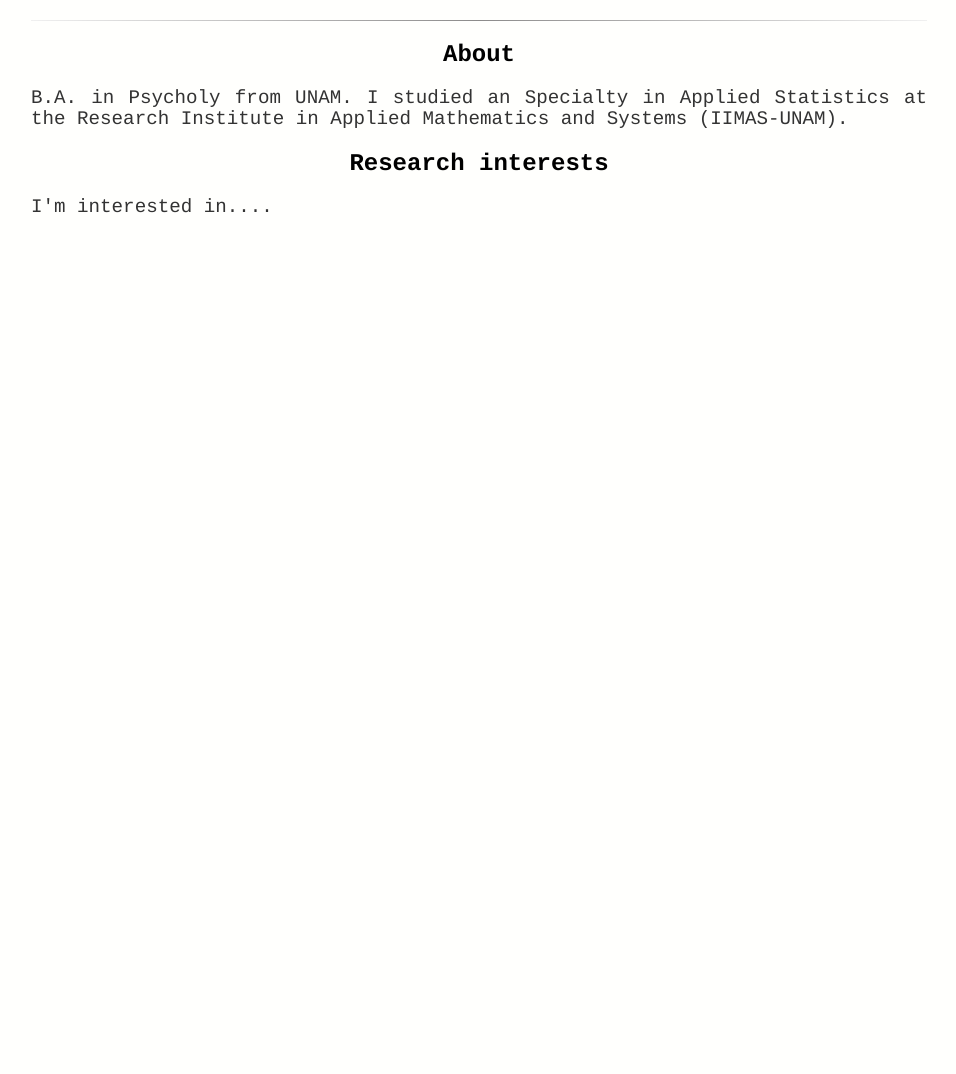
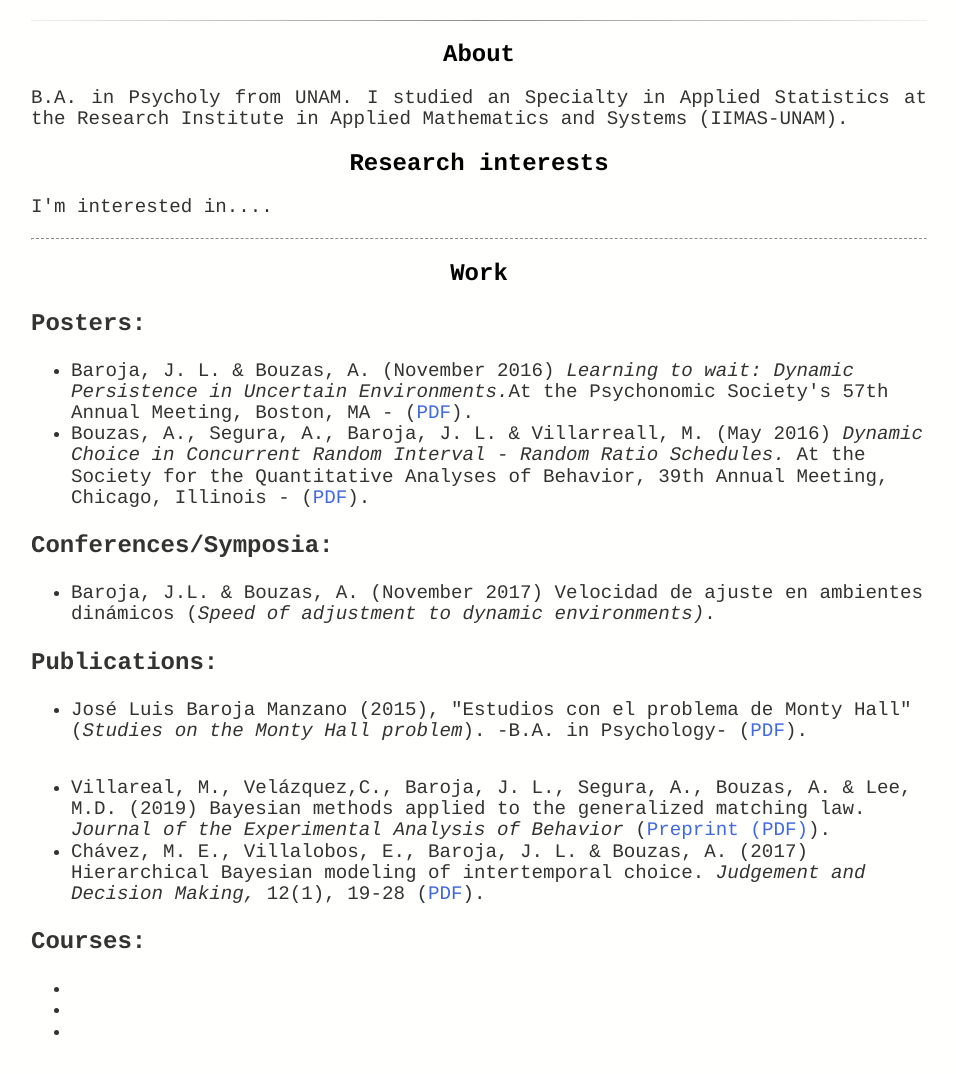
Before and after one commit to BouzasLab25/bouzaslab25.github.io, a Jekyll site: the page built from people/luis.html, in a window 1280 px wide and 1400 px high, scrolled down 747 px. Shown: the top 1074 px of the window, without its empty margins (161-1117 px from the left). Built offline with Jekyll 4.4.1, drawn with Linux system fonts in a browser that asks for light colours.

Commit message:
Update luis.html

```diff
--- a/people/luis.html
+++ b/people/luis.html
@@ -22,3 +22,29 @@ title: Lab25 José Luis
   <h2>Research interests</h2>
 
  <p class='text'> I'm interested in.... </p>
+
+<hr class='style9'>
+ <h2>Work</h2>
+
+<p style="text-align:justify"><b>Posters:</b></p>
+	<ul>
+	<li class='ho' > Baroja, J. L. & Bouzas, A. (November 2016) <i> Learning to wait: Dynamic Persistence in Uncertain Environments.</i>At the Psychonomic Society's 57th Annual Meeting, Boston, MA - (<a class='link' href="/documents/poster_baroja_2016.pdf" target="_blank">PDF</a>). </li>
+	<li class='ho' >Bouzas, A., Segura, A., Baroja, J. L. & Villarreall, M. (May 2016) <i> Dynamic Choice in Concurrent Random Interval - Random Ratio Schedules.</i> At the Society for the Quantitative Analyses of Behavior, 39th Annual Meeting, Chicago, Illinois - (<a class='link' href="/documents/poster_SQAB_2016.pdf" target="_blank">PDF</a>). </li>
+	</ul>
+<p style="text-align:justify"><b>Conferences/Symposia:</b></p>
+	<ul>
+	<li class='ho' >Baroja, J.L. & Bouzas, A.  (November 2017) Velocidad de ajuste en ambientes dinámicos (<i>Speed of adjustment to dynamic environments)</i>.</li>
+ 	</ul>
+<p style="text-align:justify"><b>Publications:</b></p>
+	<ul>
+	<li class='ho' >José Luis Baroja Manzano (2015), "Estudios con el problema de Monty Hall" (<i>Studies on the Monty Hall problem</i>). -B.A. in Psychology-  (<a class='link' href="http://132.248.9.195/ptd2015/abril/303158329/Index.html" target="_blank">PDF</a>). </li>
+	<br><br>
+	<li class='ho' >Villareal, M., Velázquez,C., Baroja, J. L., Segura, A., Bouzas, A. & Lee, M.D. (2019) Bayesian methods applied to the generalized matching law. <i>Journal of the Experimental Analysis of Behavior</i> (<a class='link' href="https://webfiles.uci.edu/mdlee/VillarealEtAl2018.pdf?uniq=-u4uixy" target="_blank">Preprint (PDF)</a>). </li>
+	<li class='ho' >Chávez, M. E., Villalobos, E., Baroja, J. L. & Bouzas, A. (2017) Hierarchical Bayesian modeling of intertemporal choice.<i> Judgement and Decision Making,</i> 12(1), 19-28 (<a class='link' href="http://journal.sjdm.org/16/16906/jdm16906.pdf" target="_blank">PDF</a>). </li>
+	</ul>
+<p style="text-align:justify"><b>Courses:</b></p>
+	<ul>
+	<li class='ho' ></li>
+	<li class='ho' ></li>
+	<li class='ho' ></li>
+	</ul>
```
